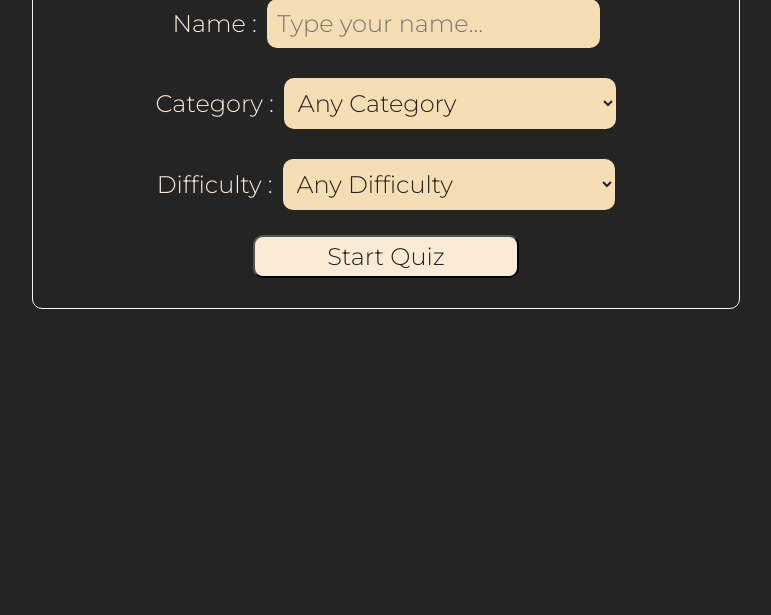
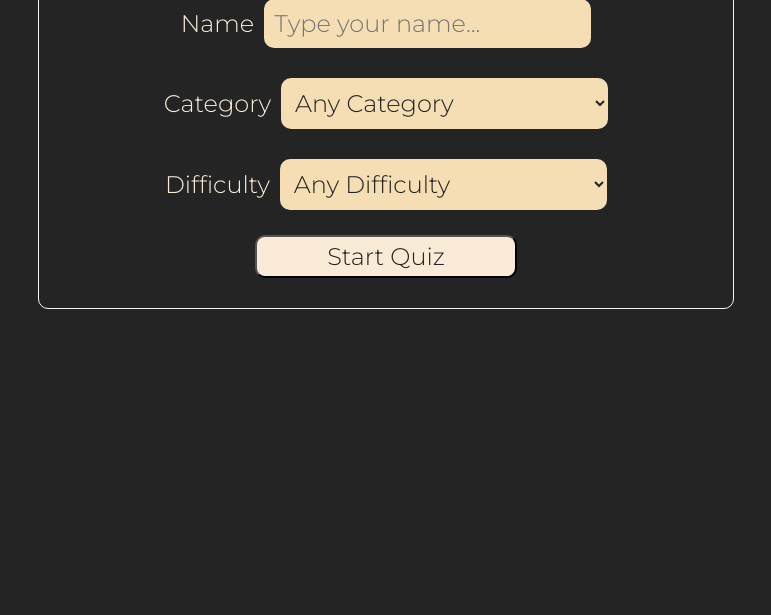
Before and after one commit to codingsapienss/quiz-app, a plain HTML site: page index.html in a window 1280 px wide. Shown: the part 185-800 px from the top of the page, without its empty margins (254-1025 px from the left). Drawn offline with Linux system fonts and the light colour scheme.

Commit message:
Update index.html

```diff
--- a/index.html
+++ b/index.html
@@ -49,12 +49,12 @@
 
       <form id="quizSetting">
         <div class="settingOption">
-          <label for="yourName">Name : </label>
+          <label for="yourName">Name</label>
           <input name="yourName" type="text" placeholder="Type your name..." id="yourName" />
         </div>
 
         <div class="quizCategory settingOption">
-          <label for="quizCategory">Category : </label>
+          <label for="quizCategory">Category</label>
           <select name="quizCategory" id="quizCategory">
             <option value="any">Any Category</option>
             <option value="9">General Knowledge</option>
@@ -85,7 +85,7 @@
         </div>
 
         <div class="anyDifficulty settingOption">
-          <label for="anyDifficulty">Difficulty : </label>
+          <label for="anyDifficulty">Difficulty</label>
           <select name="anyDifficulty" id="anyDifficulty">
             <option value="any">Any Difficulty</option>
             <option value="easy">Easy</option>
```
